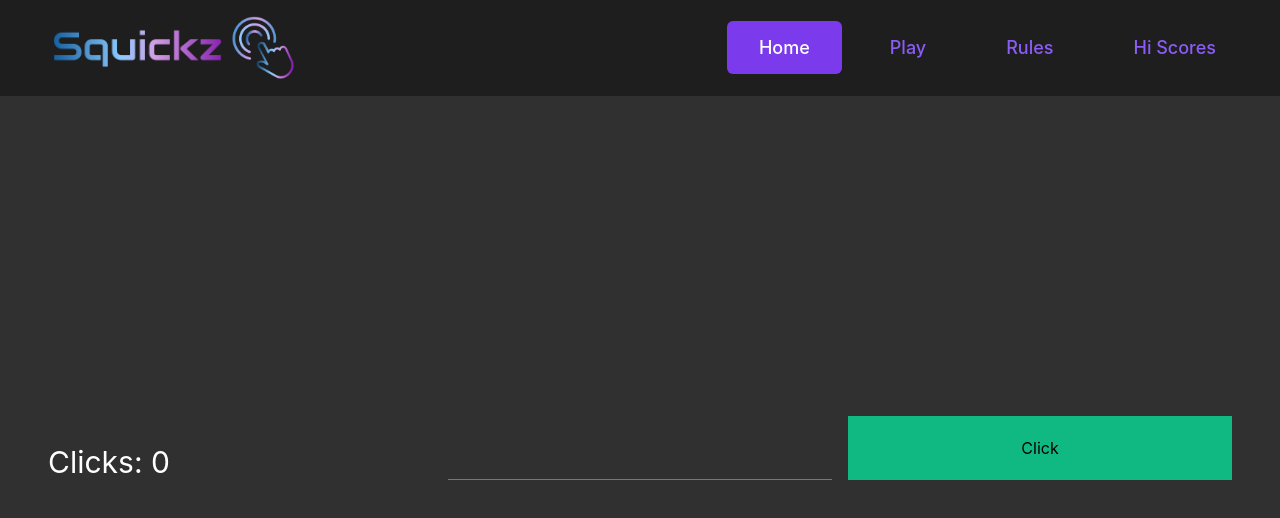
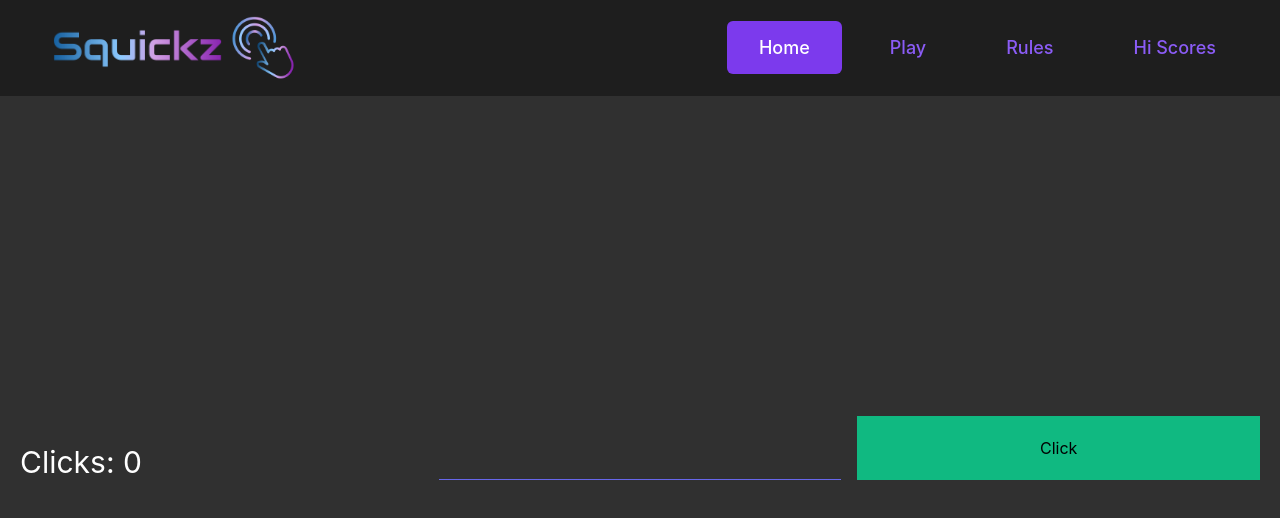
Before and after one commit to PPK44/Squickz, a React (Create React App) app in the folder baller-squad/: page /play in a window 1280 px wide. Shown: the top 518 px of the page. Built offline with nearby package versions, Linux system fonts and the light colour scheme.

Commit message:
added gradient

```diff
--- /dev/null
+++ b/baller-squad/src/app/components/CenterLayout.js
@@ -0,0 +1,12 @@
+// https://github.com/benawad/dogehouse/blob/staging/kofta/src/app/components/CenterLayout.tsx
+import React from "react";
+
+export const CenterLayout = ({ children }) => {
+  return (
+    <div
+      className={`max-w-screen-sm mx-auto w-full h-full flex flex-col relative`}
+    >
+      {children}
+    </div>
+  );
+};
--- a/baller-squad/src/app/components/PageWrapper.js
+++ b/baller-squad/src/app/components/PageWrapper.js
@@ -1,9 +1,10 @@
-import React from 'react';
+// https://github.com/benawad/dogehouse/blob/staging/kofta/src/app/components/PageWrapper.tsx
+import React from "react";
 
-export const PageWrapper = ({children}) => {
+export const PageWrapper = ({ children }) => {
   return (
-    <div className={`px-12`}>
+    <div className={`mx-auto max-w-5xl w-full h-full flex relative`}>
       {children}
     </div>
-  )
-}
+  );
+};
--- a/baller-squad/src/app/pages/Play.js
+++ b/baller-squad/src/app/pages/Play.js
@@ -26,8 +26,7 @@ export const Play = () => {
 
   return (
     <>
-      <div className={`flex flex-col flex-1 inset-x-0 bottom-0`}>
-        <PageWrapper>
+      <div className={`flex flex-col flex-1 px-5`}>
         <div ref={containerRef} className={`grid grid-cols-3 gap-4 h-96`}>
           <RelativeWrapper>
             <div className={`absolute inset-x-0 bottom-0 text-white`}>
@@ -37,7 +36,9 @@ export const Play = () => {
           <RelativeWrapper>
             <div
               ref={boxRef}
-                className={`absolute bg-red-500 inset-x-0 bottom-0`}
+              className={`absolute
+                bg-gradient-to-t from-blue-400 via-fuscia-500 to-purple-700
+               inset-x-0 bottom-0`}
               style={style}
             ></div>
           </RelativeWrapper>
@@ -50,7 +51,6 @@ export const Play = () => {
             </button>
           </RelativeWrapper>
         </div>
-        </PageWrapper>
       </div>
     </>
   );
--- a/baller-squad/tailwind.config.js
+++ b/baller-squad/tailwind.config.js
@@ -18,7 +18,7 @@ module.exports = {
           highlight: "#84c2f8",
         },
         purple: {
-          primay: '#8d2bb3',
+          primary: '#8d2bb3',
           highlight: '#ca94df'
         },
       },
```
Lines whose indentation alone changed are shown as unchanged.
